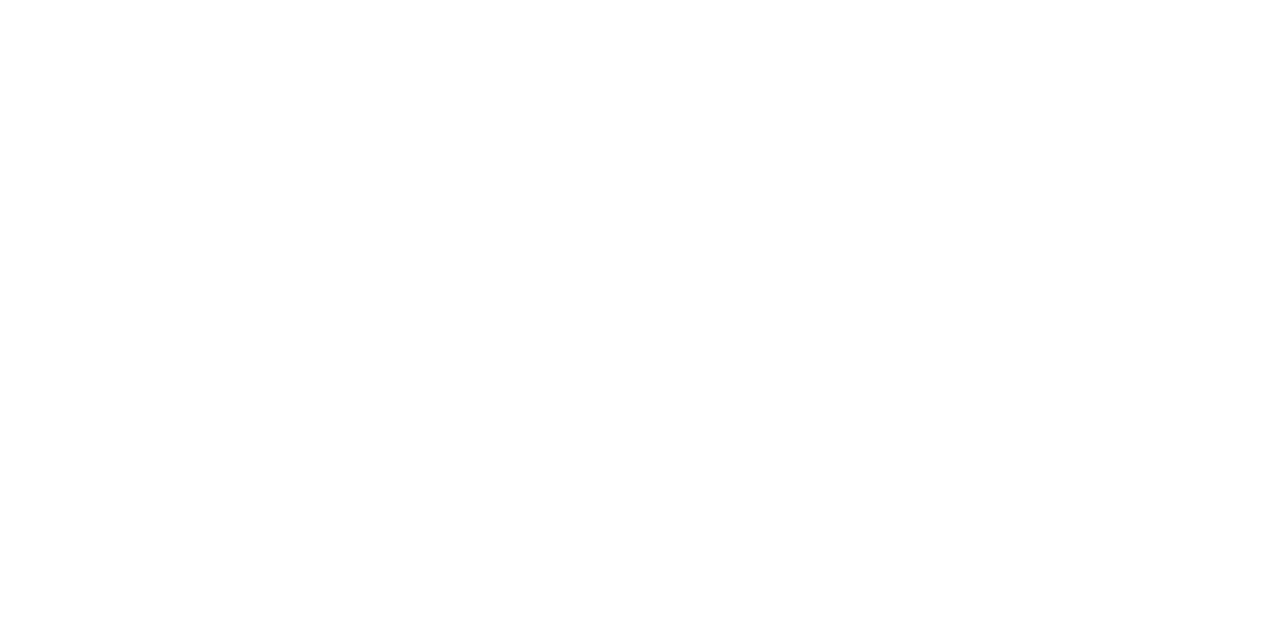
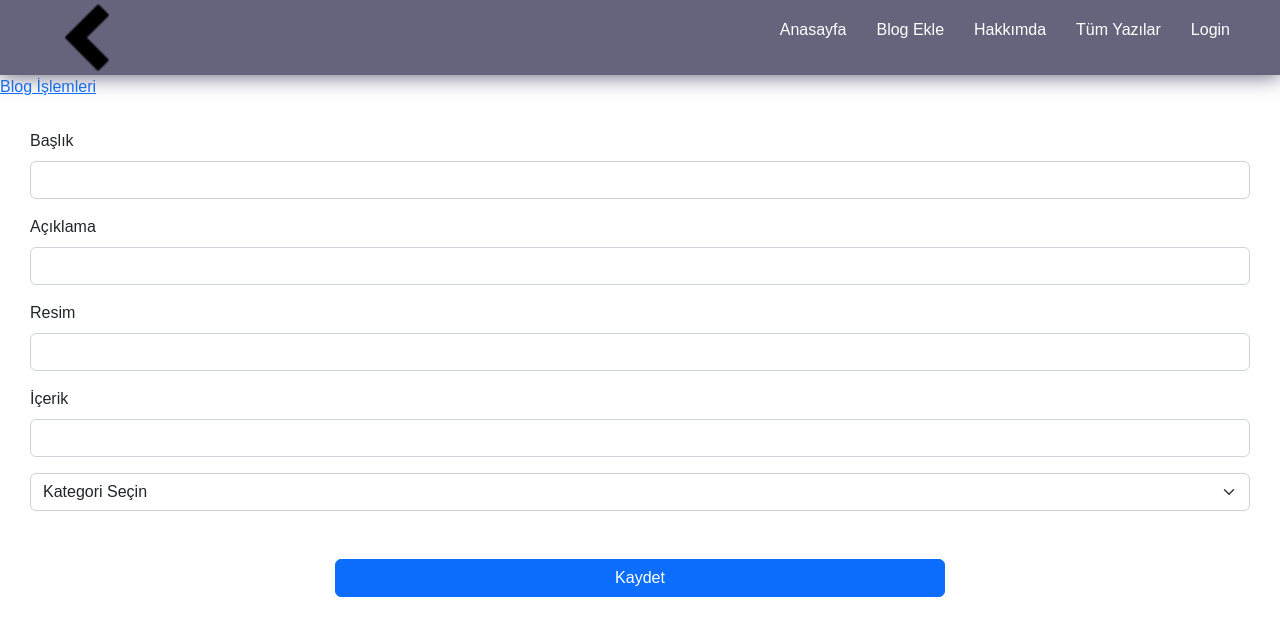
Before and after one commit to 35kartal35/Blog-Page, a React (Create React App) app: page /addBlog in a window 1280 px wide. Before the commit this address had no page. Shown: the top 636 px of the page. Built offline with nearby package versions, Linux system fonts and the light colour scheme; data requests are answered from the project's data file.

Commit message:
add-blog

```diff
--- a/db.json
+++ b/db.json
@@ -8,6 +8,38 @@
       "img": "https://upload.wikimedia.org/wikipedia/commons/thumb/6/61/HTML5_logo_and_wordmark.svg/800px-HTML5_logo_and_wordmark.svg.png",
       "categoryId": "1",
       "userId": "1"
+    },
+    {
+      "id": "1680357948395",
+      "title": "mehmet",
+      "description": "ddd",
+      "content": "ddd",
+      "img": "ddd",
+      "categoryId": "2"
+    },
+    {
+      "id": "1680358006649",
+      "title": "aedaaef",
+      "description": "asdasdfaf",
+      "content": "deeded",
+      "img": "https://colorlib.com/wp/wp-content/uploads/sites/2/creative-css3-tutorials.jpg",
+      "categoryId": "2"
+    },
+    {
+      "id": "1680358214446",
+      "title": "",
+      "description": "",
+      "content": "",
+      "img": "",
+      "categoryId": "0"
+    },
+    {
+      "id": "1680358285895",
+      "title": "Mehmet özdemir",
+      "description": "Mehmet özdemir",
+      "content": "Mehmet özdemir",
+      "img": "https://colorlib.com/wp/wp-content/uploads/sites/2/creative-css3-tutorials.jpg",
+      "categoryId": "2"
     }
   ],
   "categories": [
--- a/package.json
+++ b/package.json
@@ -3,6 +3,7 @@
   "version": "0.1.0",
   "private": true,
   "dependencies": {
+    "@syncfusion/ej2-react-richtexteditor": "^21.1.37",
     "@testing-library/jest-dom": "^5.16.5",
     "@testing-library/react": "^13.4.0",
     "@testing-library/user-event": "^13.5.0",
@@ -13,8 +14,10 @@
     "react-bootstrap": "^2.7.2",
     "react-dom": "^18.2.0",
     "react-redux": "^8.0.5",
+    "react-rich-text-editor": "^2.1.2",
     "react-router-dom": "^6.8.2",
     "react-scripts": "5.0.1",
+    "react-simple-wysiwyg": "^2.2.2",
     "redux": "^4.2.1",
     "web-vitals": "^2.1.4"
   },
--- a/src/App.js
+++ b/src/App.js
@@ -10,6 +10,7 @@ import Login from "./pages/login";
 import AdminHome from "./pages/AdminHome";
 import About from "./pages/about";
 import BlogDetail from "./pages/blogDetail";
+import AddBlog from "./pages/AddBlog";
 
 function App() {
   const dispatch = useDispatch();
@@ -53,8 +54,6 @@ function App() {
         type: actionTypes.userAction.GET_USERS_FAIL,
         payload: "kullanıcı bilgilerini çekerken bir hata oldu..."
       }));
-
-
   }, [dispatch]);
   if (!blogsState.success || !categoriesState.success || !usersState.success)
     return null;
@@ -66,6 +65,7 @@ function App() {
         <Route path="/login" element={<Login />} />
         <Route path="/about" element={<About />} />
         <Route path="/blogDetail" element={<BlogDetail />} />
+        <Route path="/addBlog" element={<AddBlog />} />
 
       </Routes>
     </BrowserRouter>
--- /dev/null
+++ b/src/component/ListBlog.js
@@ -0,0 +1,10 @@
+export default function ListBlog() {
+    return (
+        <div>
+            <h1>
+                Bloglar Listelenecek
+            </h1>
+
+        </div>
+    )
+}
--- a/src/component/footer.js
+++ b/src/component/footer.js
@@ -1,5 +1,5 @@
 import React from "react";
-import "../assets/footer.css";
+import "../assets/css/footer.css"
 
 const Footer = () => {
     return (
--- a/src/component/header.js
+++ b/src/component/header.js
@@ -22,6 +22,9 @@ const Header = () => {
                 <ul>
                     <li>
                         <Link to={"/"}>Anasayfa</Link>
+                    </li>
+                    <li>
+                        <Link to={"/addBlog"}>Blog Ekle</Link>
                     </li>
                     <li>
                         <Link to={"/about"}>Hakkımda</Link>
--- /dev/null
+++ b/src/pages/AddBlog.js
@@ -0,0 +1,104 @@
+
+import Header from "../component/header";
+import SubMenu from "../component/SubMenu";
+import api from "../api/api";
+import endpoints from "../api/endpoints";
+import React, { useEffect, useState } from "react";
+
+import { Form, Button } from "react-bootstrap";
+import { useNavigate } from "react-router-dom";
+import { useSelector, useDispatch } from "react-redux";
+import actionTypes from "../redux/actions/actionTypes";
+
+
+
+const AddBlog = () => {
+    const { loginState, categoriesState } = useSelector((state) => state);
+    const navigate = useNavigate;
+    const dispatch = useDispatch;
+    const [form, setForm] = useState({
+        id: String(new Date().getTime()),
+        title: "",
+        description: "",
+        content: "",
+        img: "",
+        categoryId: "0",
+        userId: loginState?.user?.userId,
+    });
+
+    const handleSubmit = (e) => {
+        e.preventDefault();
+
+        api.post(endpoints.blogs, form)
+            .then(res => {
+                dispatch({ type: actionTypes.blogActions.ADD_BLOG, payload: form })
+                navigate("/admin")
+            })
+            .catch(err => { })
+    };
+
+
+
+
+    return (
+        <>
+            <Header />
+            <SubMenu isAdmin={loginState?.user?.role === "admin"} />
+            <div style={{ padding: "30px" }}>
+                <Form onSubmit={handleSubmit}>
+                    <Form.Group className="mb-3">
+                        <Form.Label>Başlık</Form.Label>
+                        <Form.Control
+                            value={form.title}
+                            onChange={(e) => setForm({ ...form, title: e.target.value })}
+                            type="text"
+                        />
+                    </Form.Group>
+                    <Form.Group className="mb-3">
+                        <Form.Label>Açıklama</Form.Label>
+                        <Form.Control
+                            value={form.description}
+                            onChange={(e) =>
+                                setForm({ ...form, description: e.target.value })
+                            }
+                            type="text"
+                        />
+                    </Form.Group>
+                    <Form.Group className="mb-3">
+                        <Form.Label>Resim</Form.Label>
+                        <Form.Control
+                            value={form.img}
+                            onChange={(e) => setForm({ ...form, img: e.target.value })}
+                            type="text"
+                        />
+                    </Form.Group>
+                    <Form.Group className="mb-3">
+                        <Form.Label>İçerik</Form.Label>
+                        <Form.Control
+                            value={form.content}
+                            onChange={(e) => setForm({ ...form, content: e.target.value })}
+                            type="text"
+                        />
+                    </Form.Group>
+                    <Form.Select
+                        value={form.categoryId}
+                        onChange={(e) => setForm({ ...form, categoryId: e.target.value })}
+                        className="mb-3"
+                    >
+                        <option value={"0"}>Kategori Seçin</option>
+                        {categoriesState?.categories?.map((item) => (
+                            <option key={item?.id} value={item?.id}>
+                                {item?.name}
+                            </option>
+                        ))}
+                    </Form.Select>
+                    <div className="d-flex justify-content-center my-5">
+                        <Button className="w-50" variant="primary" type="submit">Kaydet</Button>
+                    </div>
+                </Form>
+            </div>
+        </>
+    );
+};
+
+export default AddBlog;
--- a/src/pages/AdminHome.js
+++ b/src/pages/AdminHome.js
@@ -1,14 +1,26 @@
-import React from "react";
+import React, { useEffect } from "react";
+import { useSelector } from "react-redux";
+import { useNavigate } from "react-router-dom";
+import Header from "../component/header";
+import SubMenu from "../component/SubMenu";
+import ListBlog from "../component/ListBlog";
+
 
 const AdminHome = () => {
+    const { loginState } = useSelector((state) => state);
+    console.log(loginState);
+    const navigate = useNavigate
+
+    useEffect(() => {
+        if (!loginState.success) navigate("/login");
+    }, [loginState]);
     return (
         <div>
-            <h1>
+            <Header />
+            <SubMenu isAdmin={loginState?.user?.role === "admin" ? true : false} />
+            <ListBlog />
+        </div>
+    );
+};
 
-                AdminHome
-            </h1>
-        </div>
-    )
-}
-
-export default AdminHome
+export default AdminHome;
--- a/src/pages/home.js
+++ b/src/pages/home.js
@@ -5,7 +5,7 @@ import { useSelector } from "react-redux";
 import "../assets/css/main.css"
 import CategoriesSection from "../component/categoriesSection";
 import SubMenu from "../component/SubMenu";
-
+import ListBlog from "../component/ListBlog";
 
 
 const Home = () => {
@@ -16,6 +16,7 @@ const Home = () => {
             <main className="mainContainer">
                 <CategoriesSection />
                 <section className="rightSide"></section>
+                <ListBlog />
             </main>
             <SubMenu />
             <Footer />
--- a/src/redux/actions/actionTypes.js
+++ b/src/redux/actions/actionTypes.js
@@ -2,7 +2,8 @@ const actionTypes = {
     blogActions: {
         GET_BLOGS_START: "GET_BLOGS_START",
         GET_BLOGS_SUCCESS: "GET_BLOGS_SUCCESS",
-        GET_BLOGS_FAİL: "GET_BLOGS_FAIL"
+        GET_BLOGS_FAİL: "GET_BLOGS_FAIL",
+        ADD_BLOG: "ADD_BLOG"
     },
     categoryActions: {
         GET_CATEGORIES_START: "GET_CATEGORIES_START",
--- a/src/redux/reducers/blogsReducer.js
+++ b/src/redux/reducers/blogsReducer.js
@@ -35,6 +35,12 @@ const blogsReducer = (state = initialState, action) => {
                 error: true,
                 errorMesage: action.payload
             }
+
+        case actionTypes.blogActions.ADD_BLOG:
+            return {
+                ...state,
+                blogs: [...state.blogs, action.payload]
+            }
         default:
             return state
     }
```
Also changed, not shown: src/assets/css/footer.css (renamed from src/assets/footer.css), 1 other file (tests, documents, lock files or other folders). Lines whose indentation alone changed are shown as unchanged.
